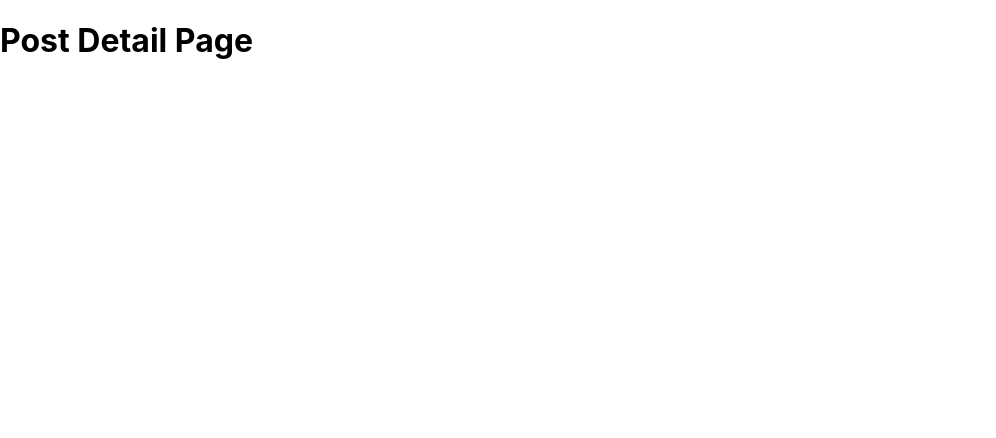
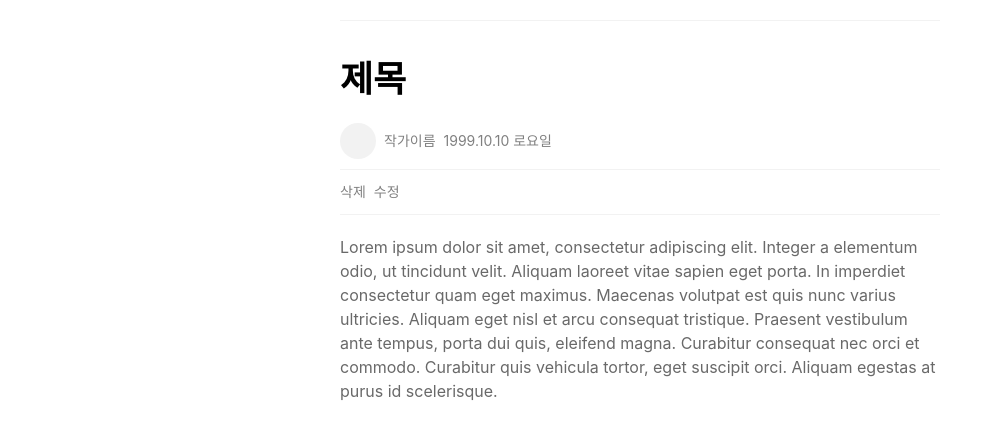
Before and after one commit to tmdeksdl/blog-app, a React (Create React App) app: page /posts/0 in a window 1280 px wide. Shown: the top 438 px of the page, without its empty margins (0-996 px from the left). Built offline with nearby package versions, Linux system fonts and the light colour scheme.

Commit message:
Feat: 글 상세페이지 컴포넌트 추가 및 CSS

```diff
--- /dev/null
+++ b/src/components/PostDetail.tsx
@@ -0,0 +1,30 @@
+export default function PostDetail() {
+  return (
+    <>
+      <div className="post_detail">
+        <div className="post_box">
+          <div className="post_title">제목</div>
+        </div>
+        <div className="post_profile_box">
+          <div className="post_profile"></div>
+          <div className="post_author">작가이름</div>
+          <div className="post_date">1999.10.10 로요일</div>
+        </div>
+        <div className="post_util_box">
+          <div className="post_delete">삭제</div>
+          <div className="post_edit">수정</div>
+        </div>
+        <div className="post_text">
+          Lorem ipsum dolor sit amet, consectetur adipiscing elit. Integer a
+          elementum odio, ut tincidunt velit. Aliquam laoreet vitae sapien eget
+          porta. In imperdiet consectetur quam eget maximus. Maecenas volutpat
+          est quis nunc varius ultricies. Aliquam eget nisl et arcu consequat
+          tristique. Praesent vestibulum ante tempus, porta dui quis, eleifend
+          magna. Curabitur consequat nec orci et commodo. Curabitur quis
+          vehicula tortor, eget suscipit orci. Aliquam egestas at purus id
+          scelerisque.
+        </div>
+      </div>
+    </>
+  );
+}
--- a/src/index.css
+++ b/src/index.css
@@ -73,8 +73,9 @@ footer a:hover {
   color: black;
   font-weight: 600;
 }
-/* post list */
-.post_list {
+/* post list, post detail*/
+.post_list,
+.post_detail {
   min-height: 90vh;
   max-width: 600px;
   padding: 20px;
@@ -136,3 +137,24 @@ footer a:hover {
 .post_edit:focus {
   color: black;
 }
+
+/* post_detail */
+
+.post_detail .post_title {
+  font-size: 36px;
+  line-height: 40px;
+}
+
+.post_detail .post_util_box {
+  padding: 10px 0px;
+  border-top: 1px solid #f2f2f2;
+  border-bottom: 1px solid #f2f2f2;
+  flex-direction: row;
+}
+.post_detail .post_profile_box {
+  padding: 10px 0px;
+}
+
+.post_detail .post_text {
+  padding: 20px 0px;
+}
--- a/src/pages/posts/detail.tsx
+++ b/src/pages/posts/detail.tsx
@@ -1,3 +1,4 @@
-export default function PostDetail() {
-  return <h1>Post Detail Page</h1>;
+import PostDetail from '../../components/PostDetail';
+export default function Post() {
+  return <PostDetail></PostDetail>;
 }
```
